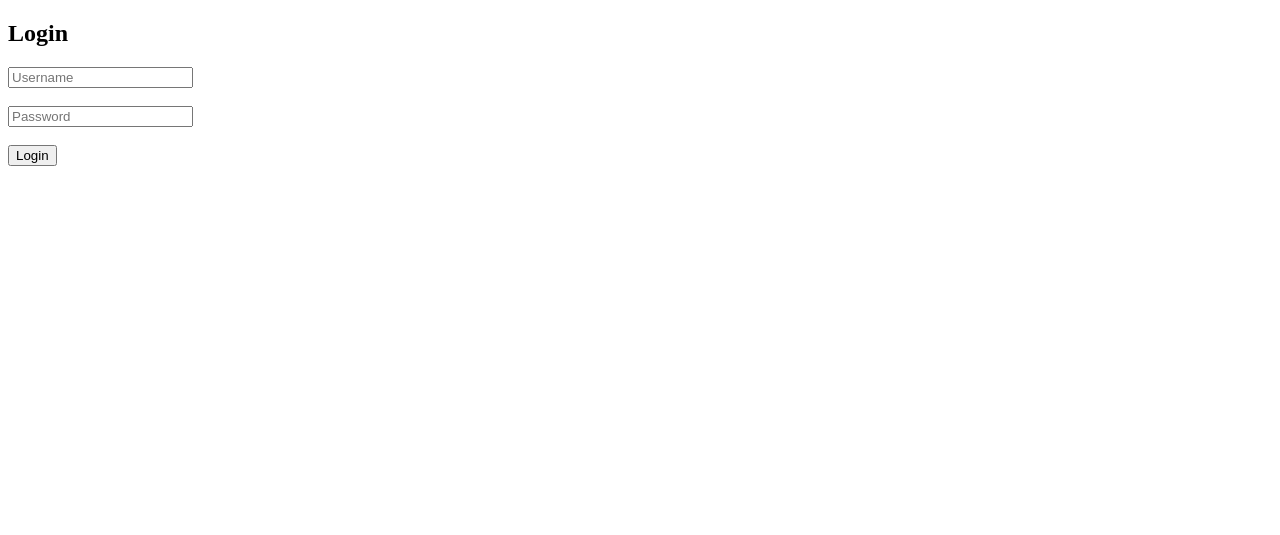
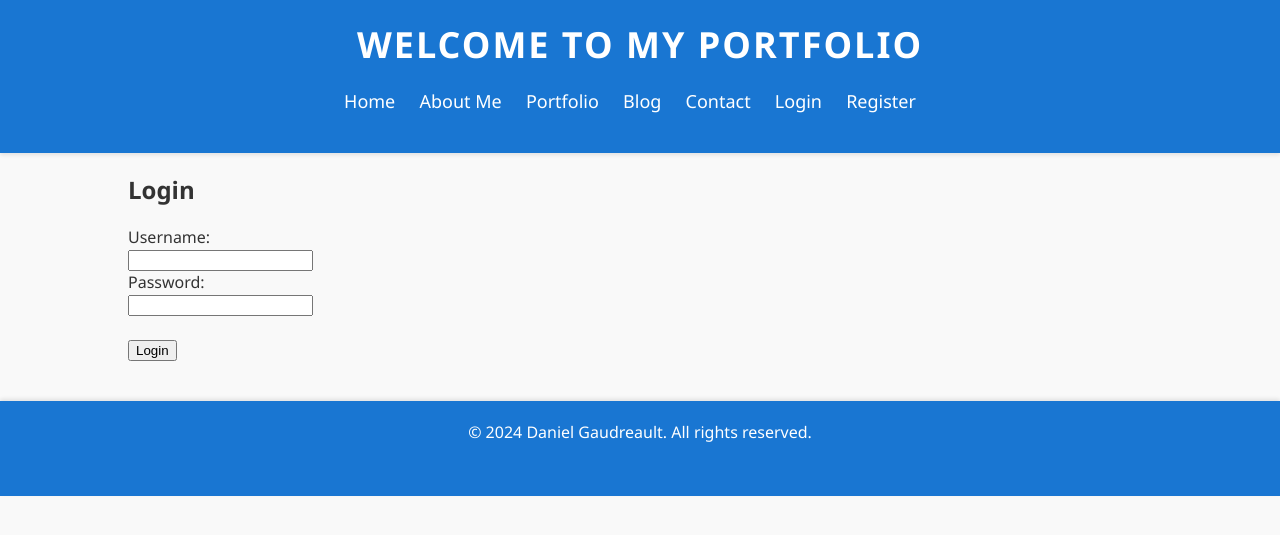
Before and after one commit to DanielGaudreault/mywebsite, a PHP site: page /login.php in a window 1280 px wide. Shown: the top 535 px of the page. Run offline with PHP 8.4, Linux system fonts and the light colour scheme.

Commit message:
Update login.php

```diff
--- a/login.php
+++ b/login.php
@@ -1,38 +1,126 @@
-<?php
-session_start();
-require_once('config.php');
-
-if ($_SERVER["REQUEST_METHOD"] == "POST") {
-    $username = $_POST['username'];
-    $password = $_POST['password'];
-
-    $sql = "SELECT * FROM users WHERE username='$username' AND password='$password'";
-    $result = $conn->query($sql);
-
-    if ($result->num_rows == 1) {
-        $_SESSION['username'] = $username;
-        header("location: dashboard.php");
-        exit(); // Ensure that no further code is executed after redirection
-    } else {
-        $error = "Invalid username or password";
-    }
-}
-?>
-
 <!DOCTYPE html>
 <html lang="en">
 <head>
     <meta charset="UTF-8">
     <meta name="viewport" content="width=device-width, initial-scale=1.0">
     <title>Login</title>
+    <style>
+        /* Global Styles */
+        body {
+            font-family: "Segoe UI", Tahoma, Geneva, Verdana, sans-serif;
+            background-color: #f9f9f9;
+            color: #333;
+            margin: 0;
+            padding: 0;
+        }
+        header {
+            background-color: #1976d2; /* Blue */
+            color: #fff;
+            padding: 20px;
+            text-align: center;
+            box-shadow: 0 2px 4px rgba(0, 0, 0, 0.1);
+        }
+        header h1 {
+            margin: 0;
+            font-size: 36px;
+            font-weight: 700;
+            text-transform: uppercase;
+            letter-spacing: 2px;
+        }
+        nav ul {
+            list-style-type: none;
+            padding: 0;
+            margin: 20px 0;
+        }
+        nav ul li {
+            display: inline;
+            margin-right: 20px;
+        }
+        nav ul li a {
+            color: #fff;
+            text-decoration: none;
+            font-size: 18px;
+            transition: color 0.3s ease;
+        }
+        nav ul li a:hover {
+            color: #ffd54f; /* Yellow */
+        }
+        .main-content {
+            margin: 20px auto;
+            width: 80%;
+        }
+        section {
+            margin-bottom: 40px;
+        }
+        section h2 {
+            font-size: 24px;
+            font-weight: 600;
+            color: #512da8; /* Dark Purple */
+            margin-bottom: 20px;
+        }
+        section p {
+            font-size: 16px;
+            line-height: 1.6;
+            color: #666;
+            margin-bottom: 20px;
+        }
+        footer {
+            background-color: #1976d2; /* Blue */
+            color: #fff;
+            padding: 20px;
+            text-align: center;
+            margin-top: 40px;
+            box-shadow: 0 -2px 4px rgba(0, 0, 0, 0.1);
+        }
+        footer p {
+            margin: 0;
+        }
+        .social-icon {
+            color: #fff;
+            font-size: 24px;
+            margin-right: 10px;
+            transition: color 0.3s ease;
+        }
+        .social-icon:hover {
+            color: #ffd54f; /* Yellow */
+        }
+    </style>
 </head>
 <body>
-    <h2>Login</h2>
-    <form method="post" action="<?php echo htmlspecialchars($_SERVER["PHP_SELF"]); ?>">
-        <input type="text" name="username" placeholder="Username"><br><br>
-        <input type="password" name="password" placeholder="Password"><br><br>
-        <input type="submit" value="Login">
-    </form>
-    <?php if(isset($error)) { echo $error; } ?>
+    <header>
+        <h1>Welcome to My Portfolio</h1>
+        <!-- Navigation Menu -->
+        <nav>
+            <ul>
+                <li><a href="#">Home</a></li>
+                <li><a href="about.html">About Me</a></li>
+                <li><a href="portfolio.html">Portfolio</a></li>
+                <li><a href="blog.html">Blog</a></li>
+                <li><a href="contact.html">Contact</a></li>
+                <li><a href="login.html">Login</a></li>
+                <li><a href="register.html">Register</a></li>
+            </ul>
+        </nav>
+    </header>
+
+    <div class="main-content">
+        <h2>Login</h2>
+        <form action="login.php" method="post">
+            <label for="username">Username:</label><br>
+            <input type="text" id="username" name="username"><br>
+            <label for="password">Password:</label><br>
+            <input type="password" id="password" name="password"><br><br>
+            <input type="submit" value="Login">
+        </form>
+    </div>
+
+    <footer>
+        <p>&copy; 2024 Daniel Gaudreault. All rights reserved.</p>
+        <div>
+            <a href="#" class="social-icon"><i class="fab fa-facebook"></i></a>
+            <a href="#" class="social-icon"><i class="fab fa-twitter"></i></a>
+            <a href="#" class="social-icon"><i class="fab fa-instagram"></i></a>
+        </div>
+    </footer>
 </body>
 </html>
```
